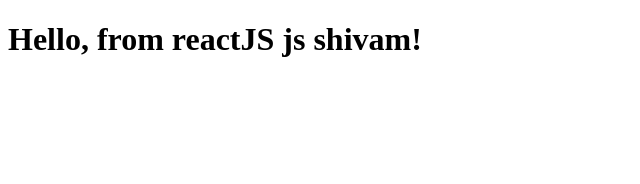
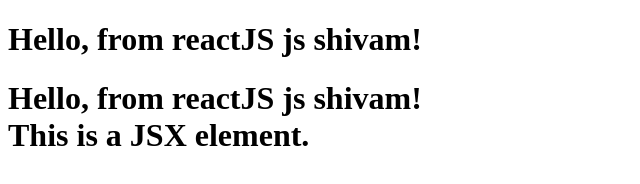
Before and after one commit to ghshivamkashyap/namaste_react_2025, a React app in the folder class1/: page / in a window 1280 px wide. Shown: the whole page, without its empty margins (0-640 px from the left). Built offline with nearby package versions, Linux system fonts and the light colour scheme.

Commit message:
jsx vs core react done

```diff
--- a/class1/index.js
+++ b/class1/index.js
@@ -10,7 +10,14 @@
   "Hello, from reactJS js shivam!"
 );
 
+const jsxElement = (
+  <h1 className="greeting-class" id="greeting">
+    Hello, from reactJS js shivam! <br /> This is a JSX element.
+  </h1>
+);
+
 console.log("Element:", element);
+console.log("JSX Element:", jsxElement);
 
 const root = ReactDOM.createRoot(document.getElementById("root"));
-root.render(element);
+root.render([element, jsxElement]);
--- a/class1/package.json
+++ b/class1/package.json
@@ -2,7 +2,8 @@
   "name": "class1",
   "version": "1.0.0",
   "scripts": {
-    "test": "echo \"Error: no test specified\" && exit 1"
+    "test": "echo \"Error: no test specified\" && exit 1",
+    "dev": "parcel index.html"
   },
   "keywords": [],
   "author": "",
```
Also changed, not shown: class1/dist/index.html, 2 other files.
